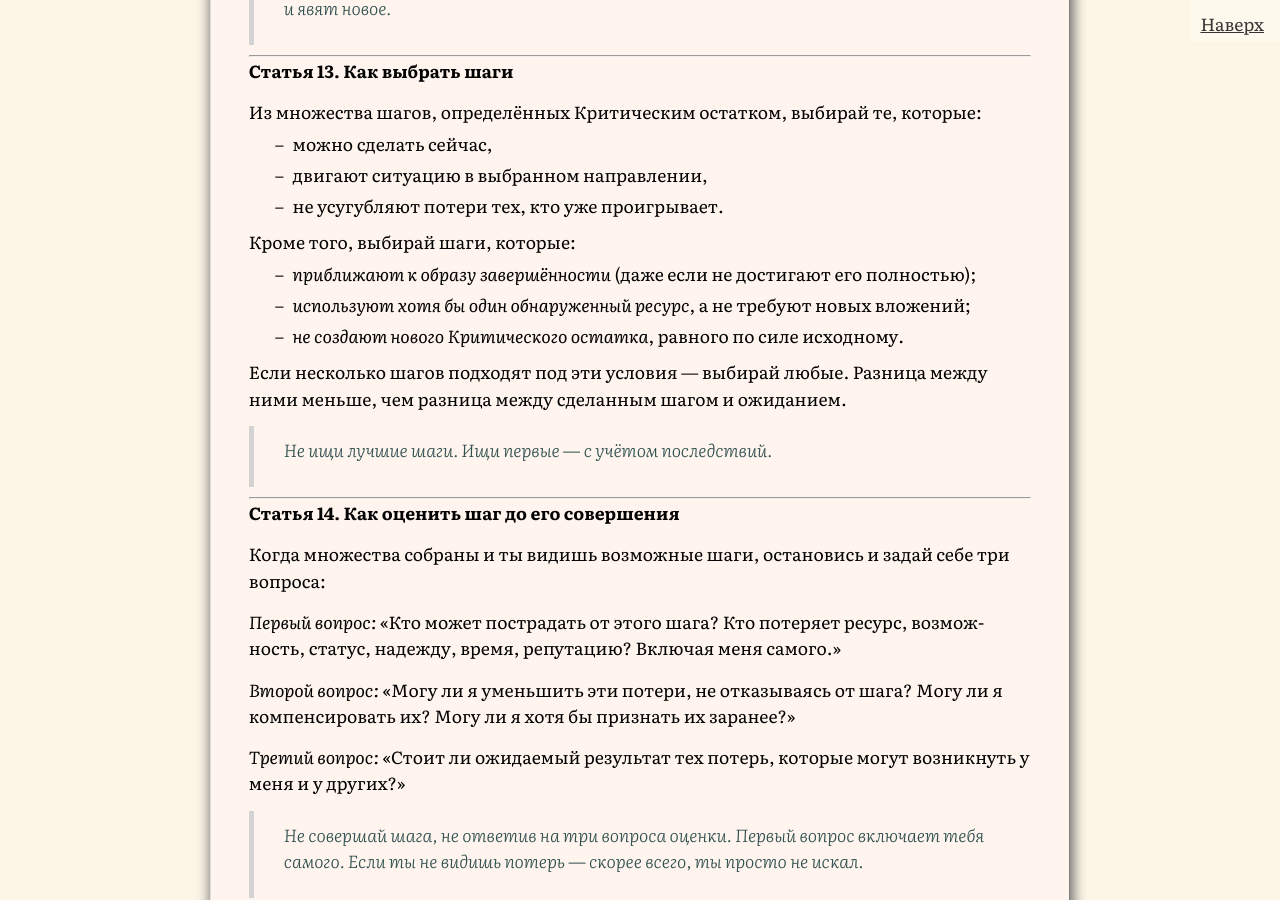
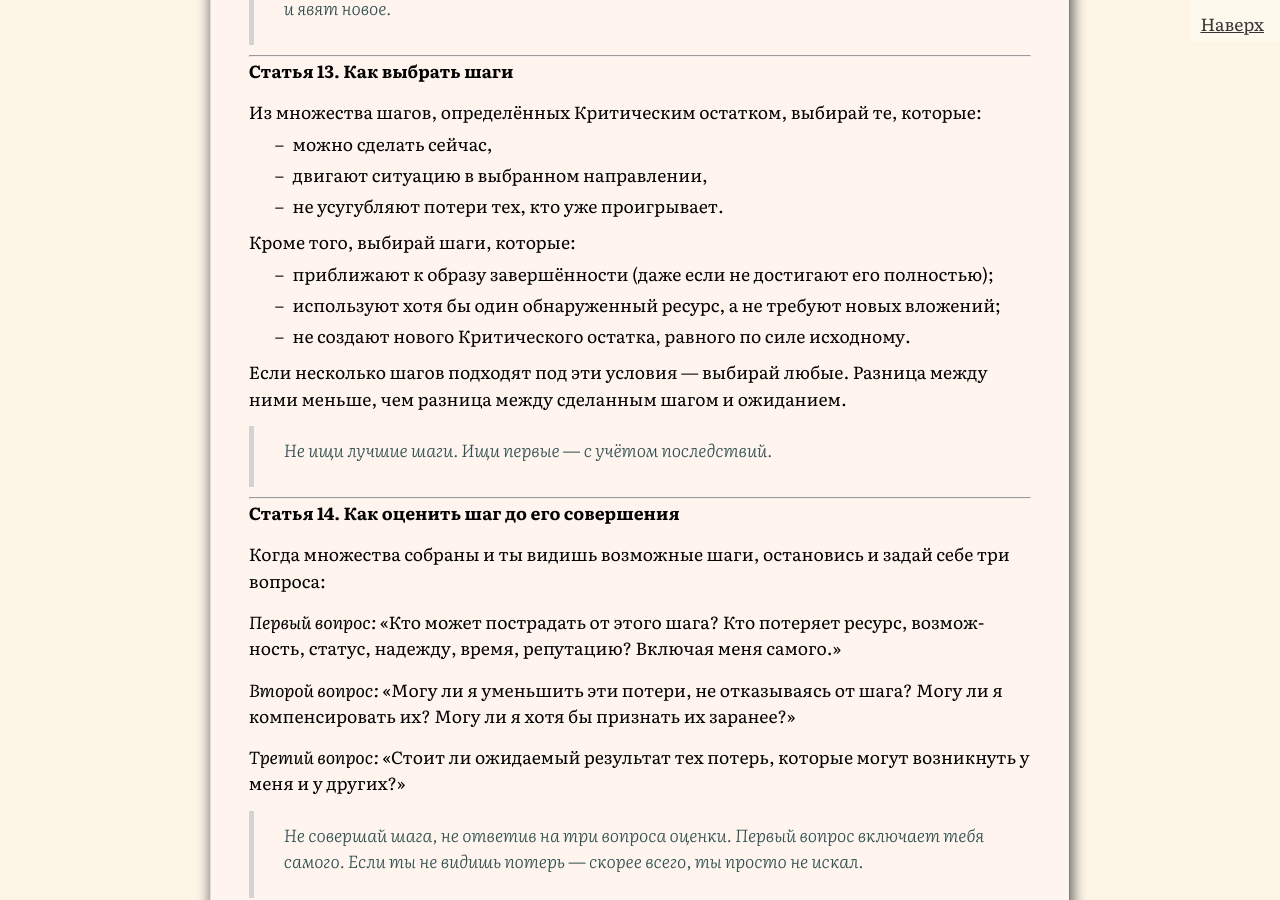
Before and after one commit to SergSi/land-use-art, a Jekyll site: the page built from _posts/2026-06-24-key.md, in a window 1280 px wide and 900 px high, scrolled down 7778 px. Built offline with Jekyll 4.4.1, drawn with Linux system fonts in a browser that asks for light colours; some web fonts are replaced.

Commit message:
Update 2026-06-24-key.md

```diff
--- a/_posts/2026-06-24-key.md
+++ b/_posts/2026-06-24-key.md
@@ -223,9 +223,9 @@ class: analitika
 
 Кроме того, выбирай шаги, которые:
 
-- *приближают к образу завершённости* (даже если не достигают его полностью);
-- *используют хотя бы один обнаруженный ресурс*, а не требуют новых вложений;
-- *не создают нового Критического остатка*, равного по силе исходному.
+- приближают к образу завершённости (даже если не достигают его полностью);
+- используют хотя бы один обнаруженный ресурс, а не требуют новых вложений;
+- не создают нового Критического остатка, равного по силе исходному.
 
 Если несколько шагов подходят под эти условия — выбирай любые. Разница между ними меньше, чем разница между сделанным шагом и ожиданием.
 
```
